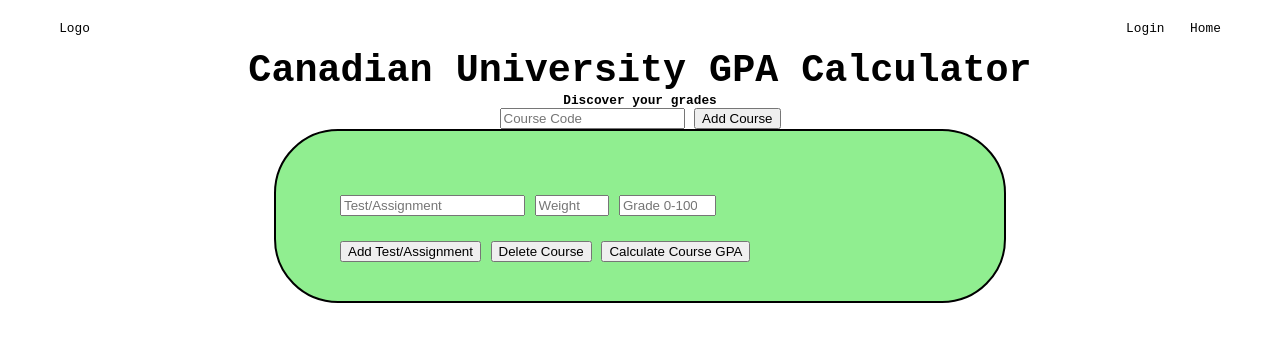
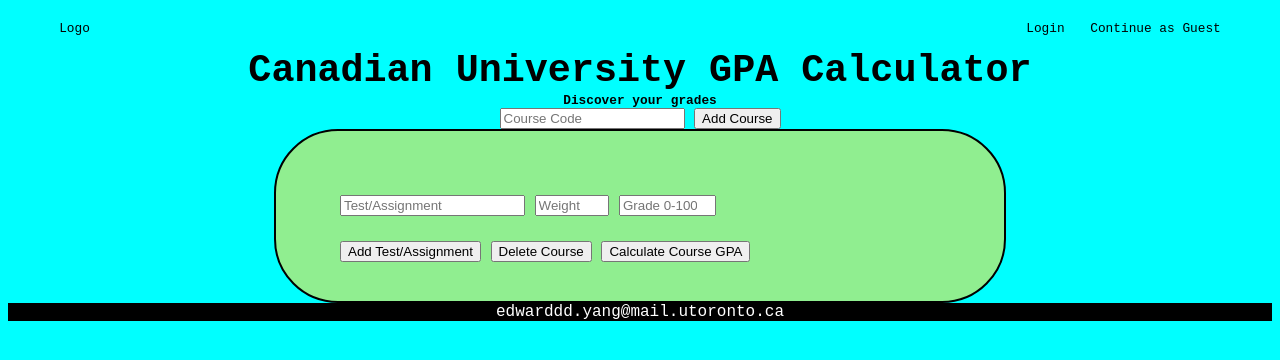
Before and after one commit to Edwardddyang/GPA-Calculator, a plain HTML site: page index.html in a window 1280 px wide. Drawn offline with Linux system fonts and the light colour scheme.

Commit message:
Header links and footer

```diff
--- a/index.html
+++ b/index.html
@@ -8,10 +8,10 @@
 </head>
 <body>
   <div class="header">
-    <div>Logo</div>
+    <a href="index.html" class="Logo">Logo</a>
     <div class="right">
-      <div>Login</div>
-      <div>Home</div>
+      <a>Login</a>
+      <a>Continue as Guest</a>
     </div>
   </div>
   <div class="main">
@@ -36,8 +36,8 @@
         <button id="courseGPA">Calculate Course GPA</button>
       </div>
     </div>
-
   </div>
+  <div id="footer">edwarddd.yang@mail.utoronto.ca</div>
   <script src="javascript.js"></script>
 </body>
 </html>
--- a/javascript.js
+++ b/javascript.js
@@ -1,3 +1,9 @@
+//HOME PAGE NAVIGATION
+const home = document.querySelector(".Logo");
+home.addEventListener("click", () =>{
+  window.location.href = "/gpaCalculator/index.html"
+})
+
 //GET COURSE NAME
 const addCourse = document.getElementById("addCourse");
 const courseInput = document.getElementById("courseInput");
--- a/styles.css
+++ b/styles.css
@@ -2,6 +2,17 @@ body{
   display: flex;
   flex-direction: column;
   font-family:'Courier New', Courier, monospace;
+  background-color: aqua;
+}
+
+a{
+  text-decoration: none;
+  color: black;
+}
+
+a:hover{
+  transform: scale(1.05);
+  text-decoration: underline;
 }
 
 .header{
@@ -51,3 +62,11 @@ body{
 .bottom{
   display: inline;
 }
+
+#footer{
+  display: flex;
+  align-items: center;
+  justify-content: center;
+  background-color: black;
+  color: white;
+}
```
